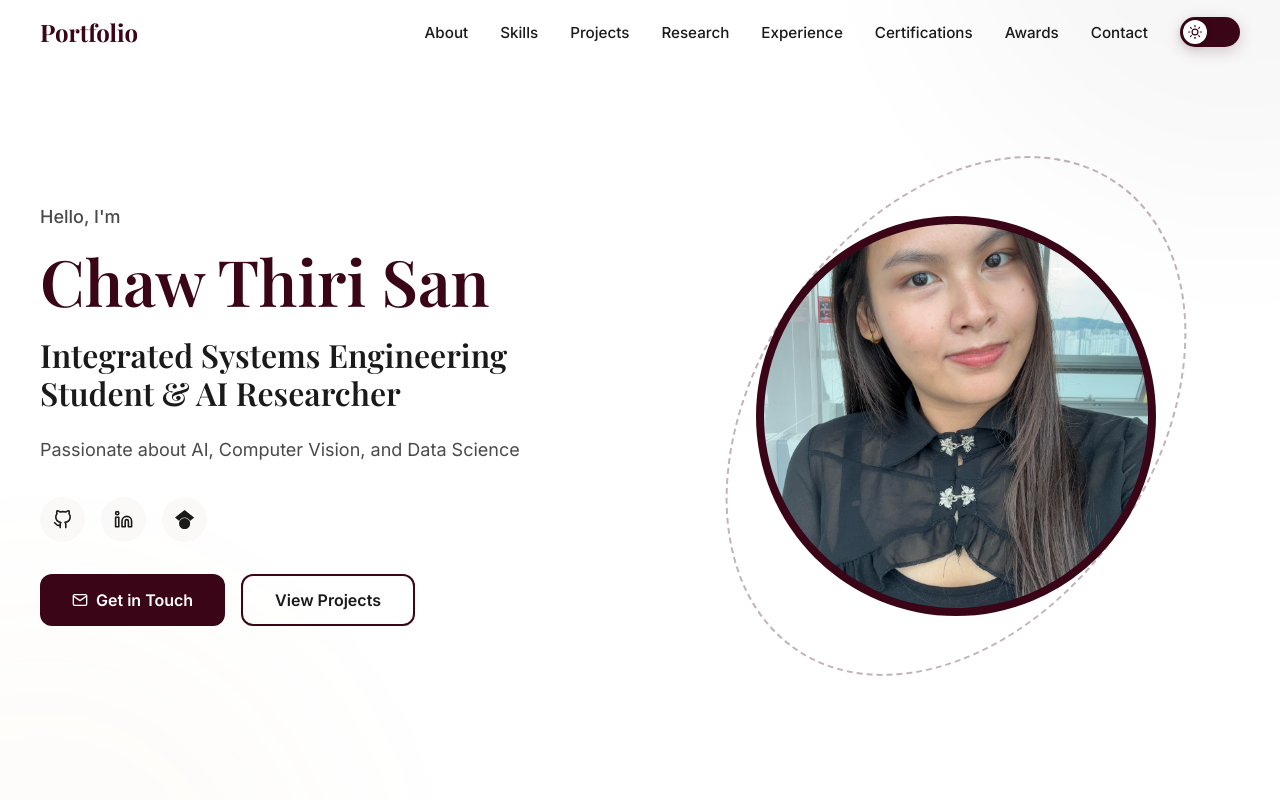
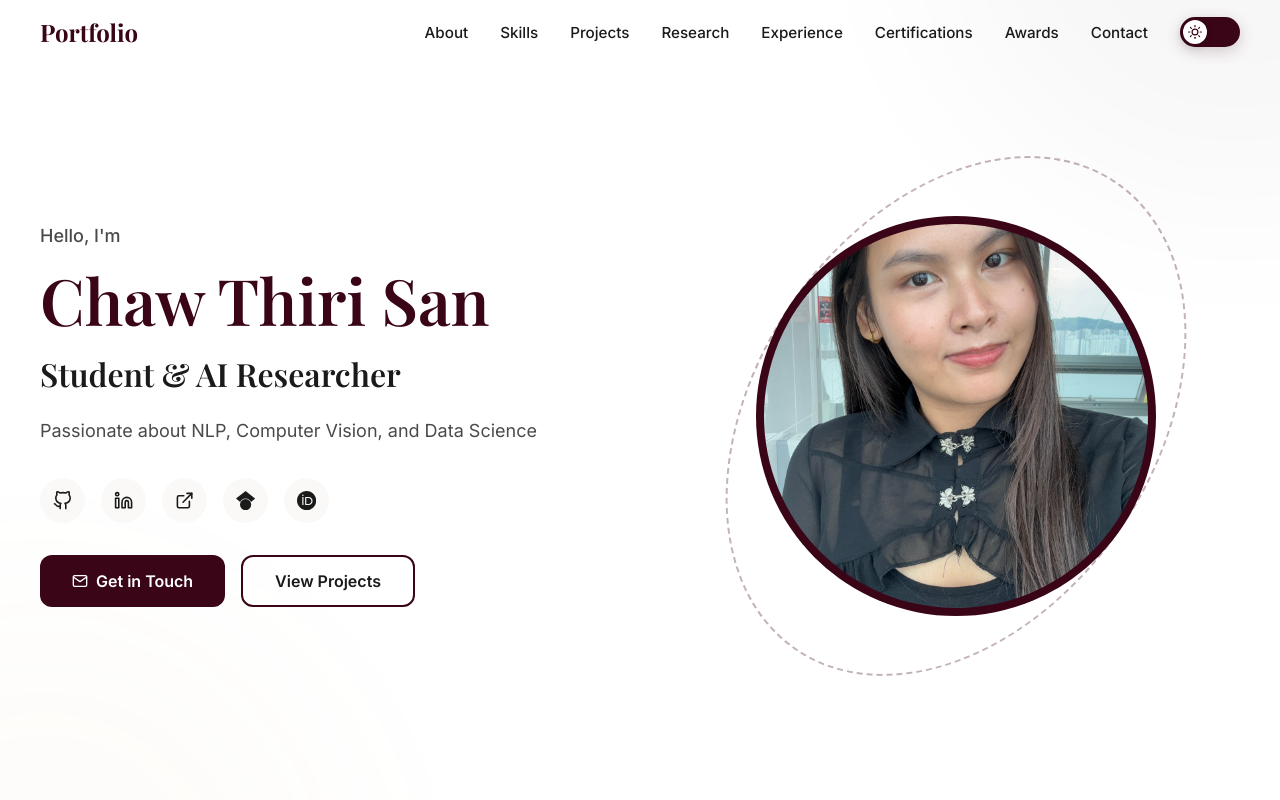
Before and after one commit to chaw-thiri/portfolio, a React (Vite) app: page / in a window 1280 px wide. Shown: the top 800 px of the page. Built offline with nearby package versions, Linux system fonts and the light colour scheme.

Commit message:
update links

```diff
--- a/src/data/portfolioData.js
+++ b/src/data/portfolioData.js
@@ -2,25 +2,25 @@
 
 export const personalInfo = {
   name: "Chaw Thiri San",
-  title: "Integrated Systems Engineering Student & AI Researcher",
-  tagline: "Passionate about AI, Computer Vision, and Data Science",
+  title: "Student & AI Researcher",
+  tagline: "Passionate about NLP, Computer Vision, and Data Science",
   email: "chawthiri177@gmail.com",
   phone: "",
   location: "Incheon, Korea",
-  bio: "I am a Valedictorian and Honor Student at INHA University, pursuing a BS in Integrated Systems Engineering with a GPA of 4.38/4.5. As a recipient of the Global Scholarship for maintaining academic excellence, I am passionate about leveraging cutting-edge technologies to solve real-world problems. My research interests span across AI, computer vision, quantum cryptography, and agricultural technologies.",
+  bio: "I am a Valedictorian and Honor Student at INHA University, pursuing a BS in Integrated Systems Engineering with a GPA of 4.38/4.5. I am passionate about leveraging cutting-edge technologies to solve real-world problems. My research interests span across NLP, computer vision, quantum cryptography, and data science.",
 
   // Social links
   social: {
     github: "https://github.com/chaw-thiri",
     linkedin: "https://linkedin.com/in/chaw-thiri-san",
     twitter: "",
-    website: "",
+    website: "https://chaw-thiri.github.io/portfolio/",
     scholar: "https://scholar.google.com/citations?user=ngi2m7AAAAAJ&hl=en",
-    orcid: "",
+    orcid: "https://orcid.org/0009-0004-4680-8483",
   },
 
   // Profile image (place in public folder)
-  image: "/profile.JPG",
+  image: "public/profile.JPG",
 };
 
 export const skills = {
@@ -31,11 +31,7 @@ export const skills = {
     },
     {
       title: "Machine Learning & AI",
-      skills: ["TensorFlow", "PyTorch", "OpenCV", "Scikit-learn", "Keras"],
-    },
-    {
-      title: "Data Science & Visualization",
-      skills: ["Matplotlib", "Pandas", "NumPy"],
+      skills: ["TensorFlow", "PyTorch", "OpenCV", "Scikit-learn", "Keras", "Matplotlib", "Pandas", "NumPy"],
     },
     {
       title: "NLP & Deep Learning",
@@ -107,7 +103,7 @@ export const publications = [
     abstract: "Conducted an in-depth review on how 5IR technologies (AI, robotics, IoT, 5G, edge computing) are transforming weeding in agriculture. Highlighted sustainable, data-driven practices that reduce herbicide use and enhance crop yield. Proposed scalable solutions for global adoption, especially in low-resource settings.",
     link: "https://www.mdpi.com/2079-9292/14/13/2517",
     pdf: "https://www.mdpi.com/2079-9292/14/13/2517/pdf",
-    citations: 3,
+    citations: 4,
     year: 2025,
     tags: ["Agriculture", "AI", "Robotics", "IoT", "5G", "Sustainability"],
   },
@@ -152,7 +148,6 @@ export const experience = [
     highlights: [
       "GPA: 4.38/4.5 (Valedictorian and Honor Student)",
       "Full Tuition Global Scholarship (2022-2025)",
-      "Active in research and hackathons",
     ],
     logo: "/logos/inha.png",
   },
@@ -160,7 +155,7 @@ export const experience = [
     id: 2,
     type: "work",
     title: "Python Programming Tutor",
-    organization: "Private Tutoring",
+    organization: "Inha University",
     location: "Incheon, South Korea",
     startDate: "Sep 2023",
     endDate: "Dec 2023",
@@ -181,7 +176,7 @@ export const certifications = [
     issuer: "DeepLearning.AI",
     date: "2024",
     credentialId: "",
-    link: "",
+    link: "https://www.coursera.org/account/accomplishments/specialization/5KSQ5T5QRK2B",
     image: "/certifications/ml-specialization.jpg",
     skills: ["Machine Learning", "Deep Learning", "Neural Networks"],
   },
@@ -190,8 +185,8 @@ export const certifications = [
     title: "DevNet Associate",
     issuer: "Cisco",
     date: "2024",
-    credentialId: "",
-    link: "",
+    credentialId: "903f50f3-38c3-4598-9f3a-fa2ed6d04d5c",
+    link: "https://www.credly.com/badges/903f50f3-38c3-4598-9f3a-fa2ed6d04d5c/linked_in_profile",
     image: "/certifications/devnet.jpg",
     skills: ["Network Automation", "APIs", "Python"],
   },
@@ -201,7 +196,7 @@ export const certifications = [
     issuer: "Cisco",
     date: "2024",
     credentialId: "",
-    link: "",
+    link: "https://www.credly.com/badges/c8cd0341-834a-4714-8d93-24b6309311af/linked_in_profile",
     image: "/certifications/ccna.jpg",
     skills: ["Networking", "Routing", "Switching"],
   },
@@ -211,7 +206,7 @@ export const certifications = [
     issuer: "Cisco",
     date: "2024",
     credentialId: "",
-    link: "",
+    link: "https://www.credly.com/badges/5acc96de-6b98-44ad-b285-2cec03797ac6/linked_in_profile",
     image: "/certifications/cyberops.jpg",
     skills: ["Cybersecurity", "Network Security", "Threat Detection"],
   },
@@ -230,8 +225,8 @@ export const certifications = [
     title: "OpenCV Bootcamp",
     issuer: "OpenCV University",
     date: "2024",
-    credentialId: "",
-    link: "",
+    credentialId: "a311db67d6ee4a9e8a571ca3af562a07",
+    link: "https://courses.opencv.org/certificates/a311db67d6ee4a9e8a571ca3af562a07",
     image: "/certifications/opencv.jpg",
     skills: ["OpenCV", "Computer Vision", "Image Processing"],
   },
@@ -259,26 +254,13 @@ export const awards = [
     date: "December 2025",
     description: "Second place in the capstone design competition.",
   },
+
   {
     id: 4,
-    title: "Global Scholarship 1 (100% tuition waiver)",
+    title: "Global Scholarship 1 & 2 (100% tuition waiver)",
     issuer: "INHA University",
-    date: "2022 Fall Semester",
-    description: "Full tuition scholarship for academic excellence.",
-  },
-  {
-    id: 5,
-    title: "Global Scholarship 2 (100% tuition waiver)",
-    issuer: "INHA University",
-    date: "2023-2025",
+    date: "2022-2025",
     description: "Continuing full tuition scholarship for maintaining GPA above 4.3.",
-  },
-  {
-    id: 6,
-    title: "Inha Program Scholarship ($300)",
-    issuer: "INHA University",
-    date: "2023 Fall Semester",
-    description: "Merit-based scholarship award.",
   },
 ];
 
```
